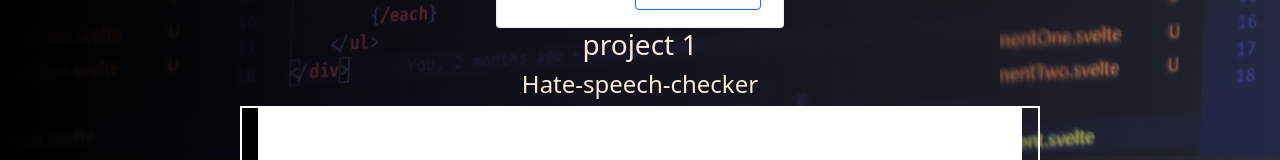
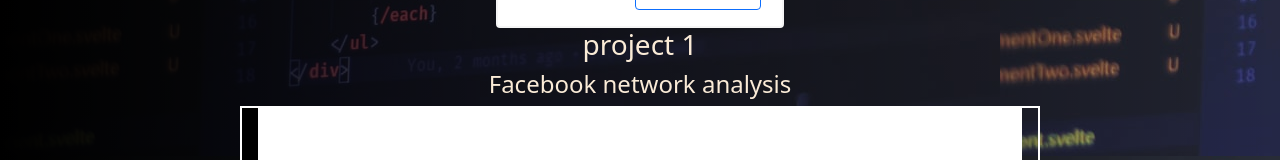
Before and after one commit to yashkanojia/yash_kanojia, a plain HTML site: page index.html in a window 1280 px wide. Shown: the part 511-671 px from the top of the page. Drawn offline with nearby package versions, Linux system fonts and the light colour scheme.

Commit message:
Update index.html

```diff
--- a/index.html
+++ b/index.html
@@ -44,7 +44,7 @@
     <!----project 1-->
 <div class="container" id="for_hov">
   <h3 id="pro">project 1</h3>
-  <h4 id="heading">Hate-speech-checker</h4>
+  <h4 id="heading">Facebook network analysis</h4>
   </div>
     <div class="container" id="car">
     <div id="#carouselExampleIndicators" class="carousel slide" data-bs-ride="carousel">
```
